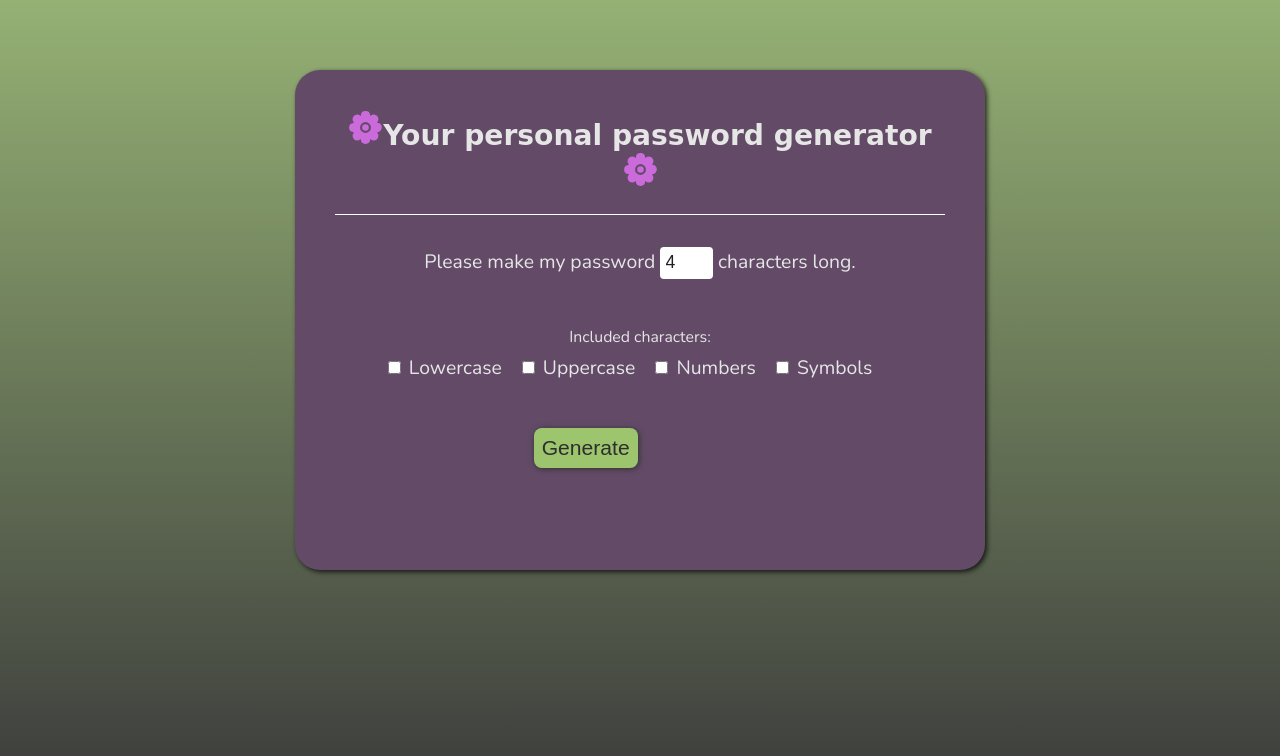
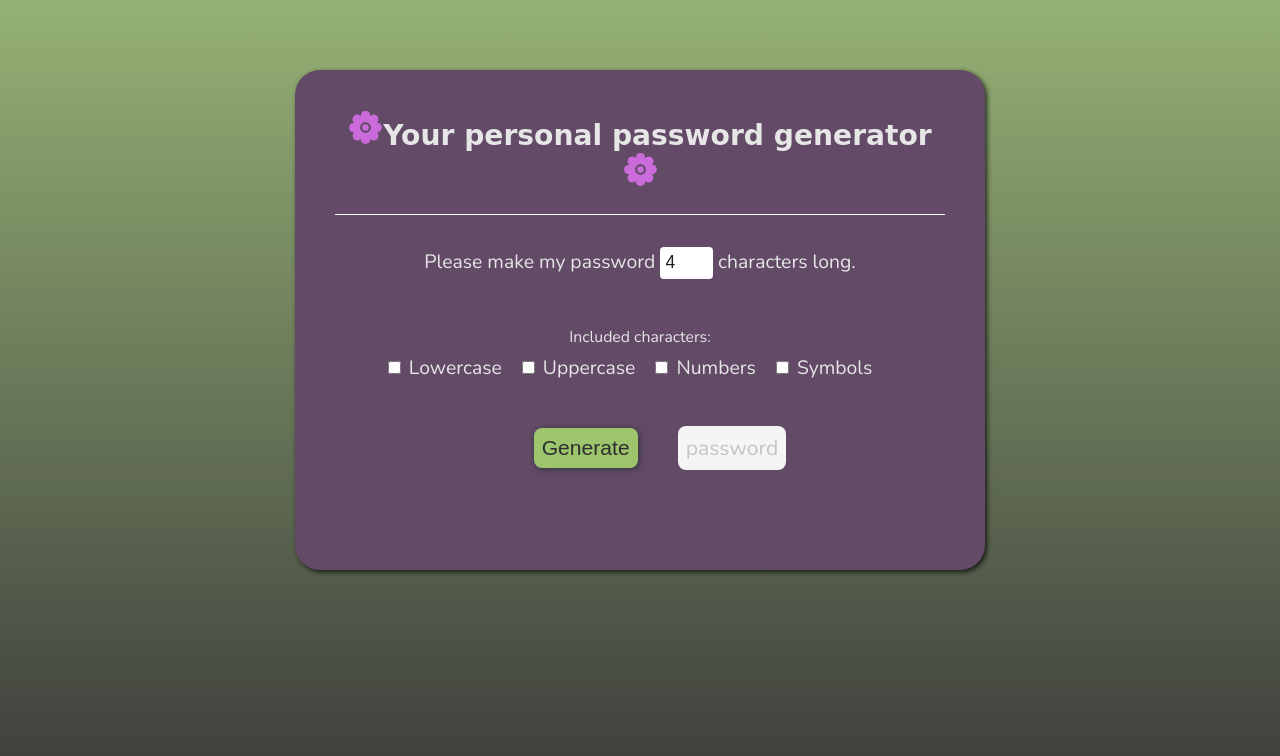
Before and after one commit to maivlys/Password-generator, a plain HTML site: page index.html in a window 1280 px wide. Drawn offline with nearby package versions, Linux system fonts and the light colour scheme; a web font is replaced by a local one.

Commit message:
change initial and error display msg color

```diff
--- a/style.css
+++ b/style.css
@@ -115,11 +115,10 @@ div#inputs input{
 
 #msgDisplay{
   background-color: rgb(245, 245, 245);
-  color: #1f1f1f;
+  color: #c4c4c4;
   padding: 8px;
   border: none;
   border-radius: 8px;
-  opacity: 0;
 }
 
 #msg{
```
